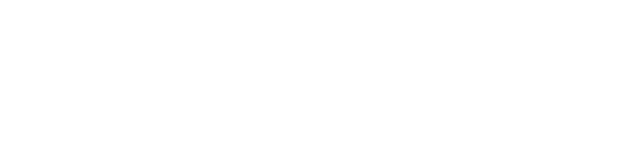
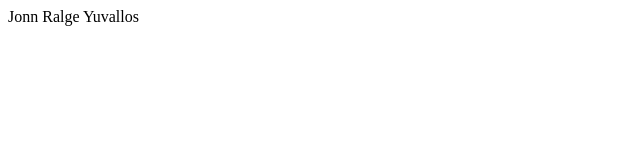
Before and after one commit to jonnralge/our-names, a plain HTML site: page index.html in a window 1280 px wide. Shown: the whole page, without its empty margins (0-640 px from the left). Drawn offline with Linux system fonts and the light colour scheme.

Commit message:
The superior one

```diff
--- a/index.html
+++ b/index.html
@@ -1,4 +1,4 @@
-<div class = "PersonA">
+<div class = "PersonA">Jonn Ralge Yuvallos
 </div>
 <div class = "PersonB">
 </div>
```
